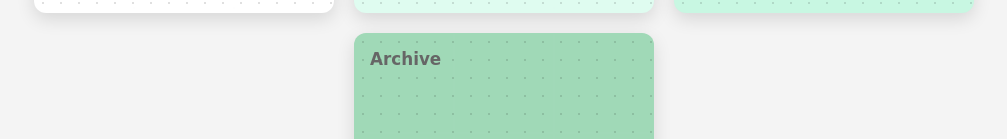
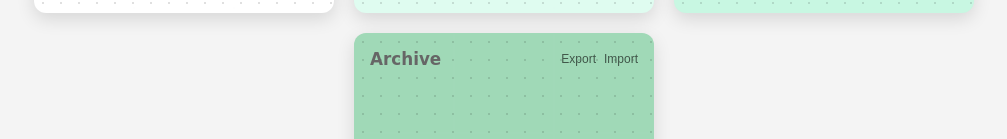
Before and after one commit to pprashil26/today, a plain HTML site: page index.html in a window 1280 px wide. Shown: the part 512-651 px from the top of the page, without its empty margins (136-1143 px from the left). Drawn offline with Linux system fonts and the light colour scheme.

Commit message:
v1.3 added export, import

```diff
--- a/index.html
+++ b/index.html
@@ -30,7 +30,7 @@ body { background: #f4f4f4; padding: 20px; display: flex; justify-content: cente
   pointer-events: none;
 }
 
-/* ✅ Softer Dot Grid Applied */
+/* Softer Dot Grid (unchanged) */
 .today {
   background-color: #ffffff;
   background-image: radial-gradient(rgba(0,0,0,0.12) 1px, transparent 1px);
@@ -54,7 +54,6 @@ body { background: #f4f4f4; padding: 20px; display: flex; justify-content: cente
   background-image: radial-gradient(rgba(0,0,0,0.12) 1px, transparent 1px);
   background-size: 18px 18px;
 }
-
 
 @import url('https://fonts.googleapis.com/css2?family=Patrick+Hand&display=swap');
 .card h2 { font-family: 'Patrick Hand', cursive; font-size: 1.05rem; color: #666; display: flex; justify-content: space-between; align-items: center; }
@@ -104,6 +103,25 @@ body { background: #f4f4f4; padding: 20px; display: flex; justify-content: cente
 .slider:before { position: absolute; content: ""; height: 14px; width: 14px; left: 3px; bottom: 3px; background-color: white; border-radius: 50%; transition: .2s; }
 input:checked + .slider { background-color: #4caf50; }
 input:checked + .slider:before { transform: translateX(20px); }
+
+/* Archive Tools */
+.archive-tools {
+  display: flex;
+  gap: 8px;
+}
+
+.archive-tools button {
+  background: none;
+  border: none;
+  font-size: 12px;
+  cursor: pointer;
+  opacity: 0.6;
+  padding: 0;
+}
+
+.archive-tools button:hover {
+  opacity: 1;
+}
 </style>
 </head>
 <body>
@@ -134,7 +152,13 @@ input:checked + .slider:before { transform: translateX(20px); }
 </div>
 
 <div class="card archive" id="archive-card">
-  <h2>Archive</h2>
+  <h2>
+    Archive
+    <span class="archive-tools">
+      <button onclick="exportTasksTxt()">Export</button>
+      <button onclick="importTasksTxt()">Import</button>
+    </span>
+  </h2>
   <div class="task-list" id="archive-tasks"></div>
 </div>
 
@@ -149,6 +173,8 @@ const storageKey = 'todayToolTasks';
 let tasks = JSON.parse(localStorage.getItem(storageKey)) || { today: [], next: [], someday: [], archive: [] };
 
 function saveTasks(){ localStorage.setItem(storageKey, JSON.stringify(tasks)); }
+
+/* ===== Existing Logic Unchanged ===== */
 
 function renderTasks() {
   ['today','next','someday','archive'].forEach(card => {
@@ -245,6 +271,73 @@ function deleteTask(card,idx){
   renderTasks();
 }
 
+/* ===== Export / Import ===== */
+
+function exportTasksTxt() {
+  let content = '';
+
+  Object.keys(tasks).forEach(card => {
+    content += `[${card}]\n`;
+    tasks[card].forEach(task => {
+      content += `${task.text} | ${task.status || ''}\n`;
+    });
+    content += '\n';
+  });
+
+  const blob = new Blob([content], { type: 'text/plain' });
+  const url = URL.createObjectURL(blob);
+
+  const a = document.createElement('a');
+  a.href = url;
+  a.download = 'tasks-export.txt';
+  a.click();
+
+  URL.revokeObjectURL(url);
+}
+
+function importTasksTxt() {
+  const input = document.createElement('input');
+  input.type = 'file';
+  input.accept = '.txt';
+
+  input.onchange = function(event) {
+    const file = event.target.files[0];
+    if (!file) return;
+
+    const reader = new FileReader();
+
+    reader.onload = function(e) {
+      const text = e.target.result;
+      const lines = text.split('\n');
+
+      const newTasks = { today: [], next: [], someday: [], archive: [] };
+      let currentCard = null;
+
+      lines.forEach(line => {
+        line = line.trim();
+        if (!line) return;
+
+        if (line.startsWith('[') && line.endsWith(']')) {
+          currentCard = line.slice(1, -1);
+        } else if (currentCard && newTasks[currentCard]) {
+          const parts = line.split('|');
+          const taskText = parts[0].trim();
+          const status = parts[1] ? parts[1].trim() : '';
+          newTasks[currentCard].push({ text: taskText, status: status });
+        }
+      });
+
+      tasks = newTasks;
+      saveTasks();
+      renderTasks();
+    };
+
+    reader.readAsText(file);
+  };
+
+  input.click();
+}
+
 document.getElementById('toggle-cards').addEventListener('change', function(){
   const show = this.checked;
   document.getElementById('next-card').style.display = show ? 'flex' : 'none';
```
